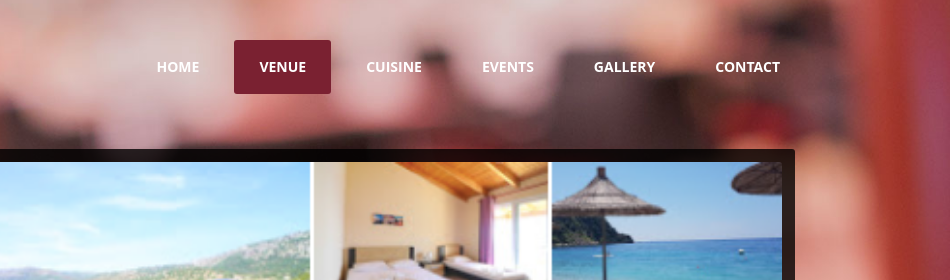
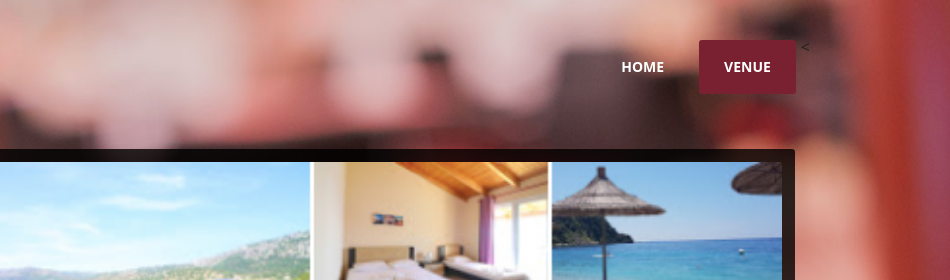
Before and after one commit to Kinddle/DreamBeach, a website: page venue.html in a window 1280 px wide. Shown: the top 280 px of the page, 330-1280 px from the left. Drawn offline with Linux system fonts and the light colour scheme.

Commit message:
commited links

```diff
--- a/venue.html
+++ b/venue.html
@@ -22,10 +22,10 @@
               <ul class="right">
                 <li><a href="/index.html" class="m-button red">Home</a></li>
                 <li><a href="/venue.html" class="m-button red">Venue</a></li>
-                <li><a href="/cuisine.html" class="m-button red">Cuisine</a></li>
+                <<!-- li><a href="/cuisine.html" class="m-button red">Cuisine</a></li>
                 <li><a href="/events.html" class="m-button red">Events</a></li>
                 <li><a href="/gallery.html" class="m-button red">Gallery</a></li>
-                <li><a href="/contact.html" class="m-button red">Contact</a></li>
+                <li><a href="/contact.html" class="m-button red">Contact</a></li> -->
               </ul>
             </section>
           </nav>
```
Also changed, not shown: index.html (+2 -2 lines).
